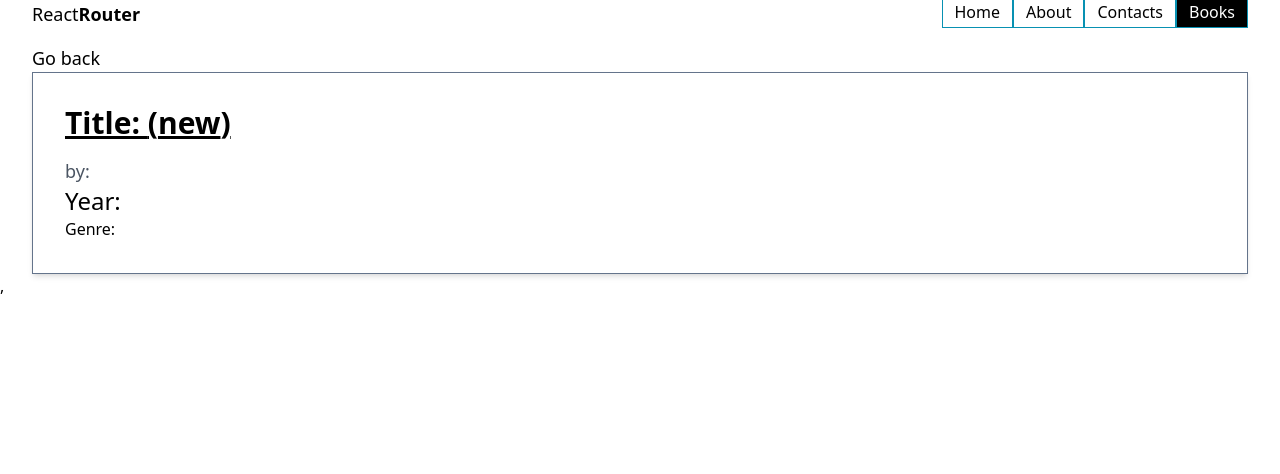
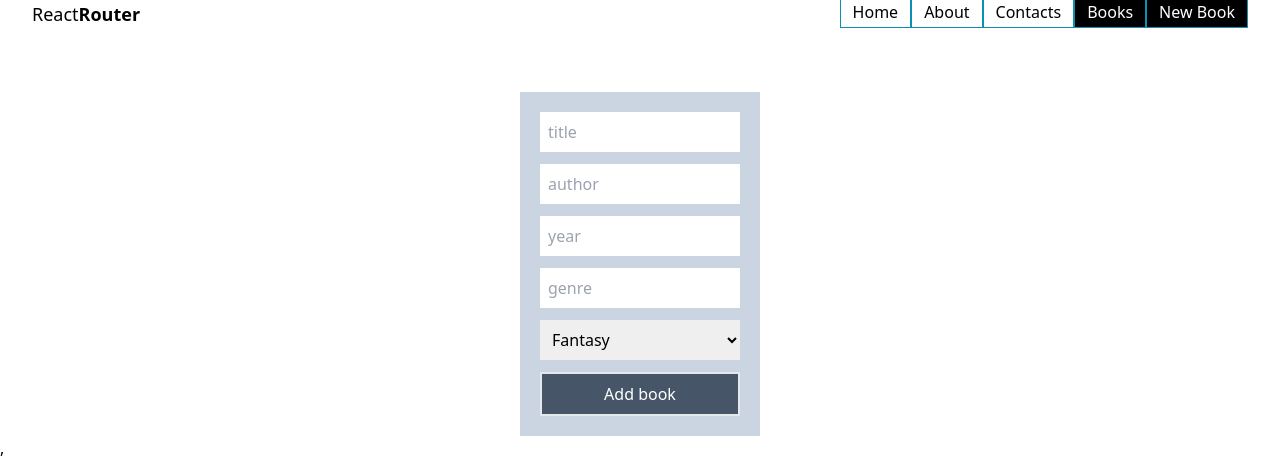
Before and after one commit to MariusAskelovic/10_react_router_tailwind, a React (Vite) app: page /books/new in a window 1280 px wide. Shown: the top 474 px of the page. Built offline with nearby package versions, Linux system fonts and the light colour scheme.

Commit message:
axios and newBook

```diff
--- a/package.json
+++ b/package.json
@@ -10,6 +10,7 @@
     "preview": "vite preview"
   },
   "dependencies": {
+    "axios": "^1.4.0",
     "react": "^18.2.0",
     "react-dom": "^18.2.0",
     "react-router-dom": "^6.15.0"
--- a/src/App.jsx
+++ b/src/App.jsx
@@ -1,11 +1,12 @@
+import { Routes, Route } from 'react-router-dom';
 import AboutPage from './pages/AboutPage';
 import HomePage from './pages/HomePage';
 import Header from './components/layout/Header';
-import { Routes, Route } from 'react-router-dom';
 import NotFoundPage from './pages/NotFoundPage';
 import BooksPage from './pages/BooksPage';
 import SingleBookPage from './pages/SingleBookPage';
 import ContactsPage from './pages/ContactsPage';
+import NewBookPage from './pages/NewBookPage';
 
 export default function App() {
   return (
@@ -17,6 +18,7 @@ export default function App() {
         <Route path="/books" element={<BooksPage />} />
         <Route path="/books/:bookId" element={<SingleBookPage />} />
         <Route path="/contacts" element={<ContactsPage />} />
+        <Route path="/books/new" element={<NewBookPage />} />
         <Route path="*" element={<NotFoundPage />} />
       </Routes>
     </div>
--- a/src/components/BookLink.jsx
+++ b/src/components/BookLink.jsx
@@ -11,7 +11,7 @@ export default function BookLink() {
   }, [bookData]);
 
   return (
-    <ul>
+    <ul className="grid grid-cols-3 gap-3 place-content-center">
       {bookData.map((obj) => (
         <li
           key={obj.id}
--- a/src/components/layout/Header.jsx
+++ b/src/components/layout/Header.jsx
@@ -32,6 +32,12 @@ export default function Header() {
           >
             Books
           </NavLink>
+          <NavLink
+            to="/books/new"
+            className="border hover:bg-slate-400 border-cyan-600 p-3 px-3 py-1"
+          >
+            New Book
+          </NavLink>
         </nav>
       </div>
     </header>
--- /dev/null
+++ b/src/pages/NewBookPage.jsx
@@ -0,0 +1,21 @@
+export default function NewBookPage() {
+  return (
+    <form
+      action="submit"
+      className="w-60 bg-slate-300 p-5 flex flex-col gap-3 ml-auto mr-auto mt-16"
+    >
+      <input className="p-2" type="text" placeholder="title" />
+      <input className="p-2" type="text" placeholder="author" />
+      <input className="p-2" type="number" placeholder="year" />
+      <input className="p-2" type="text" placeholder="genre" />
+      <select className="p-2" placeholder="category">
+        <option value="fantasy">Fantasy</option>
+        <option value="fiction">Fiction</option>
+        <option value="reality">Reality</option>
+      </select>
+      <button type="submit" className="border-2 bg-slate-600 text-white p-2">
+        Add book
+      </button>
+    </form>
+  );
+}
```
Also changed, not shown: 1 other file (tests, documents, lock files or other folders).
